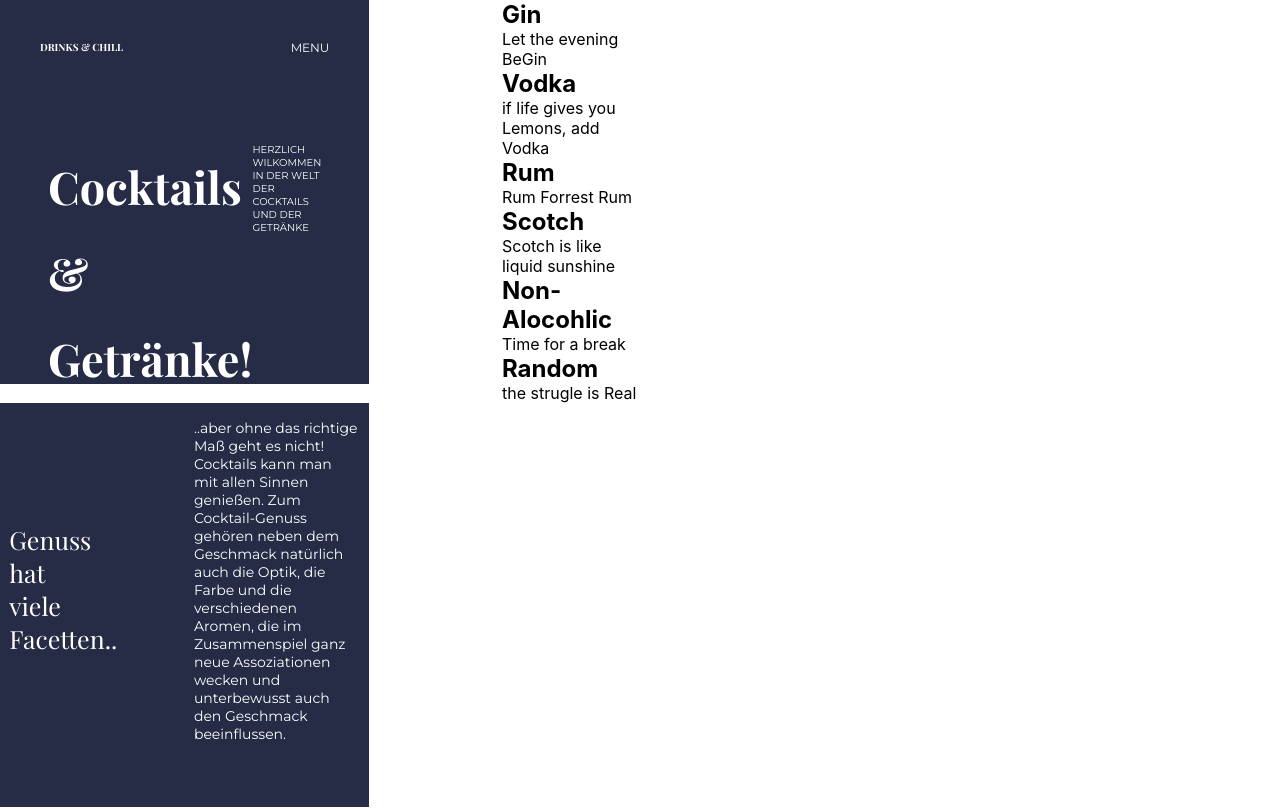
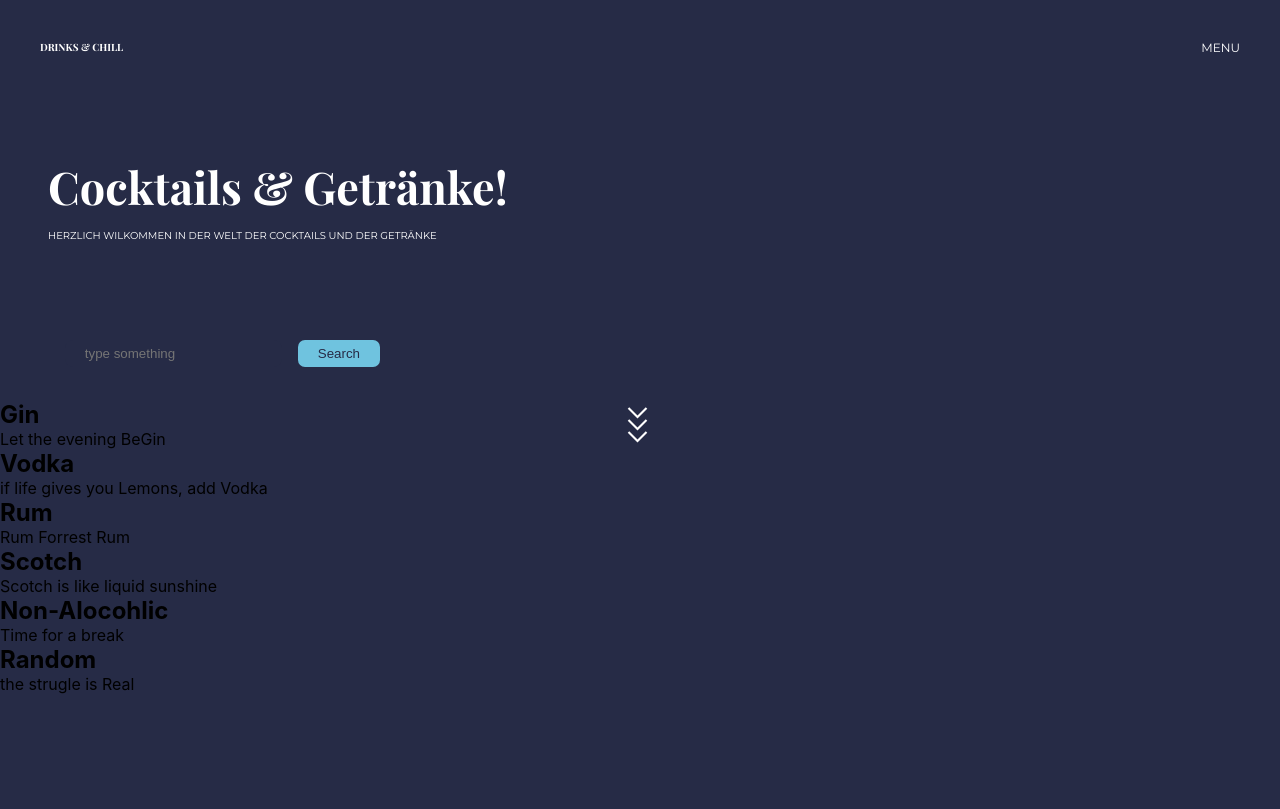
Before and after one commit to Sivagajan/Drinks-Chill, a React (Create React App) app: page / in a window 1280 px wide. Shown: the top 809 px of the page. Built offline with nearby package versions, Linux system fonts and the light colour scheme.

Commit message:
update 22-09-13 945

```diff
--- a/src/App.css
+++ b/src/App.css
@@ -9,9 +9,5 @@ serif; */
   padding: 0;
   margin: 0;
   box-sizing: border-box;
+  background-color: #262B46;
 }
-
-div{
-  display: grid;
-  grid-template-columns: repeat(2, 1fr);
-}
--- a/src/components/cocktail/Cocktail.jsx
+++ b/src/components/cocktail/Cocktail.jsx
@@ -4,15 +4,6 @@ const Cocktail = (props) => {
 return(
 
     <>
-        {props.map((e, i) => <div className={`       /* <--- Änderung */
-			style${Math.floor((i % 6) + 1)}
-			${i % 2 == 0 ? 'left' : 'right'}
-			`}
-            key={e.id}
-        >
-            {e.first_name}
-        </div>)}
-
     <div className={style.cocktailContainer}>
         <img src={props.cocktail_Img} className={style.image} height={240}></img>
         <h3 className={style.cocktailName}>{props.cocktail_Name}</h3>
--- a/src/components/cocktail/Cocktail.module.css
+++ b/src/components/cocktail/Cocktail.module.css
@@ -5,7 +5,7 @@
     overflow: hidden;
 }
 
-h3 {
+.cocktailName {
     font-family: 'Montserrat', sans-serif;
     color: white;
     display: inline;
--- a/src/components/drinks/Drinks.jsx
+++ b/src/components/drinks/Drinks.jsx
@@ -1,10 +1,10 @@
 import style from './Drinks.module.css'
 
-const Drinks = () => {
+const Drinks = (props) => {
     return (
         <>
+            <p className={style.textUnder}> text zum Drink</p>
             <h2 className={style.heading}>Getränk</h2>
-            <p className={style.textUnder}> text zum Drink</p>
         </>
     )
 
--- a/src/components/header/Header.module.css
+++ b/src/components/header/Header.module.css
@@ -21,7 +21,7 @@ header {
     color: white;
     display: flex;
     flex-direction: column;
-    height: 48vh;
+    height: 50vh;
 }
 
 .heading {
@@ -68,6 +68,7 @@ h1 {
     flex-direction: column;
 }
 
-section {
+.arrows {
+
     margin-left: 49%;
 }
--- a/src/pages/cocktailList/CocktailList.jsx
+++ b/src/pages/cocktailList/CocktailList.jsx
@@ -1,5 +1,8 @@
 import { useEffect, useState } from "react"
 import Cocktail from '../../components/cocktail/Cocktail'
+import style from './CocktailList.module.css'
+import Header from '../../components/header/Header'
+import Footer from '../../components/footer/Footer'
 
 const Cocktails = (props) => {
 
@@ -22,14 +25,19 @@ const Cocktails = (props) => {
     return (
 
         <>
-            {cocktails.map((item, e) => {
+
+        < Header />
+            <div className={style.div}>
+
+                {cocktails.map((item, e) => {
 
                 return (
-                    <Cocktail key={e} cocktail_Img={item.strDrinkThumb} cocktail_Name={item.strDrink} />
+                        <Cocktail key={e} cocktail_Img={item.strDrinkThumb} cocktail_Name={item.strDrink} />
+                        )
+                    })}
+            </div>
 
-                )
-            })}
-
+        < Footer />
         </>
 
     )
--- a/src/pages/cocktailList/CocktailList.module.css
+++ b/src/pages/cocktailList/CocktailList.module.css
@@ -0,0 +1,5 @@
+
+.div{
+    display: grid;
+    grid-template-columns: repeat(2, 1fr);
+}
--- a/src/pages/home/Home.jsx
+++ b/src/pages/home/Home.jsx
@@ -1,11 +1,16 @@
+import { Link } from "react-router-dom"
+
 const Home = () => {
 
     return(
+        <>
         <main>
             <section>
                 <article>
-                    <h2>Gin</h2>
-                    <p>Let the evening BeGin</p>
+                    <a>
+                        <h2>Gin</h2>
+                        <p>Let the evening BeGin</p>
+                    </a>
                 </article>
                 <article>
                     <h2>Vodka</h2>
@@ -29,6 +34,7 @@ const Home = () => {
                 </article>
             </section>
         </main>
+        </>
 
     )
 }
```
